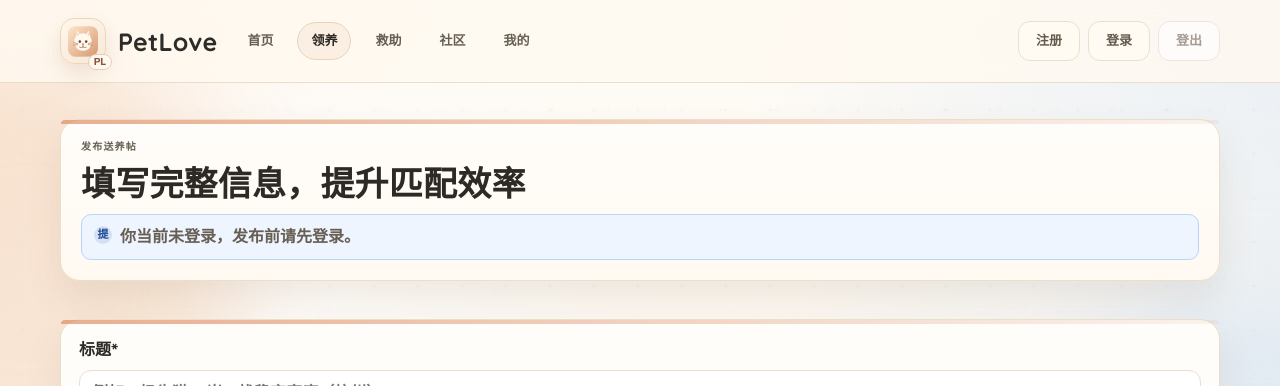
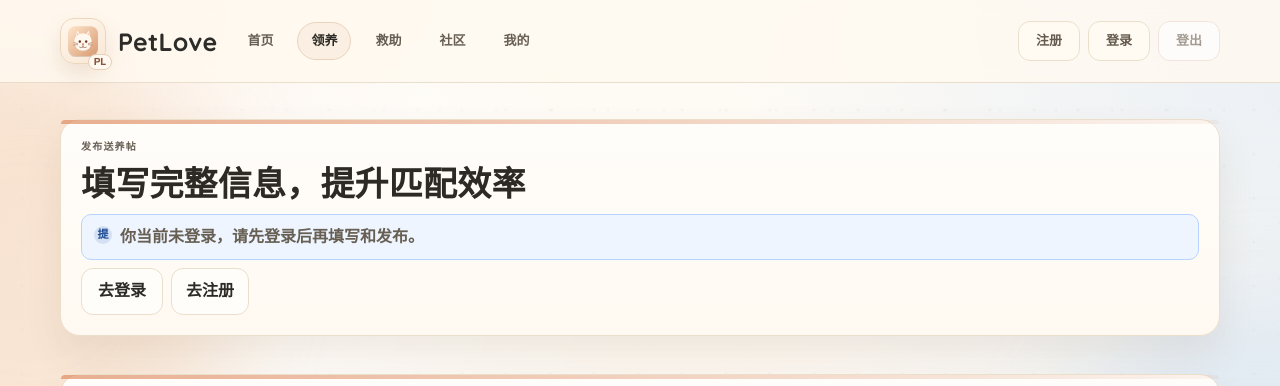
Before and after one commit to littleha233/pet-love-web, a React (Vite) app in the folder web-user/: page /adoption/post/new in a window 1280 px wide. Shown: the top 386 px of the page. Built offline with nearby package versions, Linux system fonts and the light colour scheme; no server answers.

Commit message:
feat: 前置登录提示并保留发布草稿
Codex 2026-03-10 00:15 (北京时间)

```diff
--- a/web-user/src/pages/MobileLoginPage.jsx
+++ b/web-user/src/pages/MobileLoginPage.jsx
@@ -79,6 +79,8 @@ function MobileLoginPage() {
   const deviceId = useMemo(() => resolveDeviceId(), []);
   const captchaCanvasRef = useRef(null);
   const isRegisterView = searchParams.get("intent") === "register";
+  const rawRedirect = searchParams.get("redirect");
+  const redirectPath = rawRedirect && rawRedirect.startsWith("/") ? rawRedirect : "/";
 
   const [mobile, setMobile] = useState("");
   const [code, setCode] = useState("");
@@ -171,7 +173,7 @@ function MobileLoginPage() {
         : "登录成功";
       setNotice(welcomeText);
 
-      navigate("/", { replace: true, state: { notice: welcomeText } });
+      navigate(redirectPath, { replace: true, state: { notice: welcomeText } });
     } catch (err) {
       setNotice(err.message || "登录失败");
     } finally {
--- a/web-user/src/pages/RehomePostCreatePage.jsx
+++ b/web-user/src/pages/RehomePostCreatePage.jsx
@@ -4,6 +4,7 @@ import PetInfoForm from "../components/PetInfoForm.jsx";
 import { createRehomePost, uploadPetImage } from "../api/adoptionApi";
 
 const USER_ACCESS_TOKEN_KEY = "petlove_user_access_token";
+const DRAFT_STORAGE_KEY = "petlove_rehome_post_draft";
 const EMPTY_FORM = {
   title: "",
   content: "",
@@ -30,6 +31,36 @@ const CITY_OPTIONS = [
   { code: "440300", name: "深圳" }
 ];
 
+function parseJwtPayload(token) {
+  try {
+    const parts = token.split(".");
+    if (parts.length < 2) {
+      return null;
+    }
+    const base64 = parts[1].replace(/-/g, "+").replace(/_/g, "/");
+    const normalized = base64.padEnd(Math.ceil(base64.length / 4) * 4, "=");
+    return JSON.parse(window.atob(normalized));
+  } catch (err) {
+    return null;
+  }
+}
+
+function readSessionState() {
+  const token = window.localStorage.getItem(USER_ACCESS_TOKEN_KEY);
+  if (!token) {
+    return { loggedIn: false, expired: false };
+  }
+  const payload = parseJwtPayload(token);
+  if (!payload?.exp) {
+    return { loggedIn: true, expired: false };
+  }
+  const expired = Date.now() >= Number(payload.exp) * 1000;
+  return {
+    loggedIn: !expired,
+    expired
+  };
+}
+
 function RehomePostCreatePage() {
   const navigate = useNavigate();
   const [form, setForm] = useState(EMPTY_FORM);
@@ -37,15 +68,79 @@ function RehomePostCreatePage() {
   const [uploading, setUploading] = useState(false);
   const [submitting, setSubmitting] = useState(false);
   const [message, setMessage] = useState("");
+  const [sessionState, setSessionState] = useState(() => readSessionState());
   const previewUrlsRef = useRef(new Set());
-  const hasLoginState = Boolean(window.localStorage.getItem(USER_ACCESS_TOKEN_KEY));
 
   useEffect(() => {
+    const cachedDraftRaw = window.localStorage.getItem(DRAFT_STORAGE_KEY);
+    if (cachedDraftRaw) {
+      try {
+        const cachedDraft = JSON.parse(cachedDraftRaw);
+        if (cachedDraft?.form) {
+          setForm({ ...EMPTY_FORM, ...cachedDraft.form });
+        }
+        if (Array.isArray(cachedDraft?.uploads)) {
+          setUploads(
+            cachedDraft.uploads
+              .filter((item) => item?.fileId)
+              .slice(0, 9)
+              .map((item) => ({
+                fileId: item.fileId,
+                url: item.url || "",
+                fileName: item.fileName || ""
+              }))
+          );
+        }
+      } catch (err) {
+        window.localStorage.removeItem(DRAFT_STORAGE_KEY);
+      }
+    }
+
+    const nextSessionState = readSessionState();
+    setSessionState(nextSessionState);
+
     return () => {
       previewUrlsRef.current.forEach((url) => URL.revokeObjectURL(url));
       previewUrlsRef.current.clear();
     };
   }, []);
+
+  useEffect(() => {
+    const draftPayload = {
+      form,
+      uploads: uploads.map((item) => ({
+        fileId: item.fileId,
+        url: item.url || "",
+        fileName: item.fileName || ""
+      })),
+      updatedAt: Date.now()
+    };
+    window.localStorage.setItem(DRAFT_STORAGE_KEY, JSON.stringify(draftPayload));
+  }, [form, uploads]);
+
+  function goToLogin(intent) {
+    const query = new URLSearchParams();
+    query.set("redirect", "/adoption/post/new");
+    if (intent) {
+      query.set("intent", intent);
+    }
+    navigate(`/auth/mobile-login?${query.toString()}`);
+  }
+
+  function ensureLoginState(actionLabel) {
+    const nextSessionState = readSessionState();
+    setSessionState(nextSessionState);
+    if (nextSessionState.loggedIn) {
+      return true;
+    }
+
+    setMessage(
+      nextSessionState.expired
+        ? `登录状态已失效，请重新登录后再${actionLabel}。`
+        : `你当前未登录，请先登录后再${actionLabel}。`
+    );
+    return false;
+  }
 
   function onChange(event) {
     const { name, value } = event.target;
@@ -63,8 +158,7 @@ function RehomePostCreatePage() {
   }
 
   async function onUpload(event) {
-    if (!hasLoginState) {
-      setMessage("请先登录后再上传图片");
+    if (!ensureLoginState("上传图片")) {
       event.target.value = "";
       return;
     }
@@ -118,8 +212,7 @@ function RehomePostCreatePage() {
   async function onSubmit(event) {
     event.preventDefault();
 
-    if (!hasLoginState) {
-      setMessage("你当前未登录，请先登录后再发布送养信息。");
+    if (!ensureLoginState("发布送养信息")) {
       return;
     }
 
@@ -159,6 +252,7 @@ function RehomePostCreatePage() {
 
     try {
       await createRehomePost(payload);
+      window.localStorage.removeItem(DRAFT_STORAGE_KEY);
       navigate("/adoption/my-posts", {
         state: { notice: "发布成功，平台会尽快完成审核并展示。" }
       });
@@ -168,7 +262,8 @@ function RehomePostCreatePage() {
         err?.code === "AUTH_TOKEN_INVALID" ||
         err?.code === "AUTH_REFRESH_TOKEN_INVALID"
       ) {
-        setMessage("登录状态已失效，请重新登录后再发布。");
+        setSessionState({ loggedIn: false, expired: true });
+        setMessage("登录状态已失效，请先重新登录，草稿已自动保留。");
       } else if (err?.code === "ADOPTION_REAL_NAME_REQUIRED") {
         setMessage("后端仍启用旧的发布限制，请重启后端到最新版本后重试。");
       } else {
@@ -184,7 +279,24 @@ function RehomePostCreatePage() {
       <section className="card page-banner">
         <p className="eyebrow">发布送养帖</p>
         <h1>填写完整信息，提升匹配效率</h1>
-        {!hasLoginState ? <p className="helper-text notice-text">你当前未登录，发布前请先登录。</p> : null}
+        {!sessionState.loggedIn ? (
+          <div className="auth-gate-row">
+            <p className="helper-text notice-text">
+              {sessionState.expired
+                ? "登录状态已失效，请先重新登录。"
+                : "你当前未登录，请先登录后再填写和发布。"}
+            </p>
+            <div className="auth-gate-actions">
+              <button type="button" className="secondary-btn" onClick={() => goToLogin()}>
+                去登录
+              </button>
+              <button type="button" className="ghost-btn" onClick={() => goToLogin("register")}>
+                去注册
+              </button>
+            </div>
+          </div>
+        ) : null}
+        {message ? <p className="helper-text notice-text">{message}</p> : null}
       </section>
 
       <section className="card page-form-card">
@@ -263,7 +375,6 @@ function RehomePostCreatePage() {
           <button className="primary-btn" type="submit" disabled={submitting || uploading}>
             {submitting ? "提交中..." : "发布送养信息"}
           </button>
-          {message ? <p className="helper-text notice-text">{message}</p> : null}
         </form>
       </section>
     </div>
--- a/web-user/src/styles/base.css
+++ b/web-user/src/styles/base.css
@@ -809,6 +809,17 @@ a {
   margin: 2px 0;
 }
 
+.auth-gate-row {
+  margin-top: 10px;
+}
+
+.auth-gate-actions {
+  display: flex;
+  gap: 8px;
+  flex-wrap: wrap;
+  margin-top: 8px;
+}
+
 .notice-text,
 .error-text {
   margin: 8px 0 2px;
```
